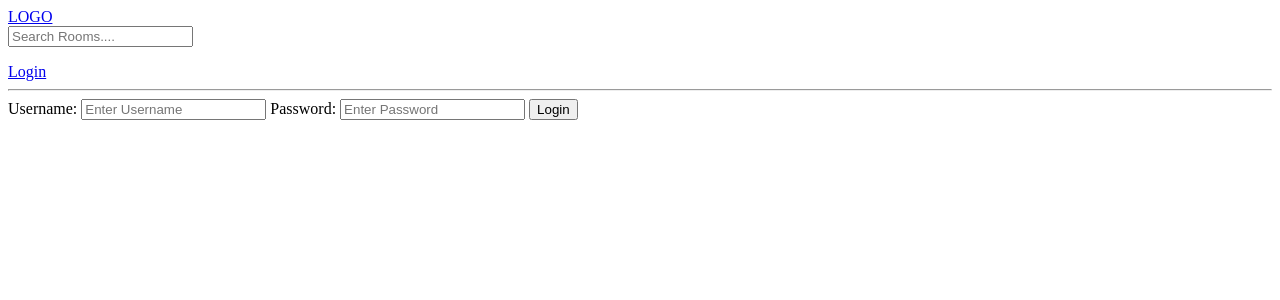
After one commit to salma-achour/Django, a Django app: page /login/ in a window 1280 px wide. The commit adds this page. Shown: the top 300 px of the page. Run offline with Django 4.2, Linux system fonts and the light colour scheme.

Commit message:
login/logout functionalities

```diff
--- /dev/null
+++ b/base/templates/base/login_register.html
@@ -0,0 +1,22 @@
+{% extends 'main.html' %}
+
+{% block content %}
+
+<div>
+<form action="" method="POST">
+
+    {% csrf_token %}
+
+    <label>Username: </label>
+    <input type="text" name="Username" placeholder="Enter Username">
+
+    <label>Password: </label>
+    <input type="password" name="Password" placeholder="Enter Password">
+
+    <input type="submit" value="Login">
+</form>
+
+</div>
+
+
+{% endblock content %}
--- a/base/urls.py
+++ b/base/urls.py
@@ -3,6 +3,8 @@ from django.urls import path
 from . import views
 
 urlpatterns = [
+    path('login/', views.loginPage, name="login"),
+    path('logout/', views.logoutUser, name="logout"),
     path('', views.home, name="home"),
     path('room/<str:pk>', views.room, name="room"),
     path('create-room/', views.create_room, name="create-room"),
--- a/base/views.py
+++ b/base/views.py
@@ -1,7 +1,11 @@
+from multiprocessing import context
 from django.shortcuts import redirect, render
+from django.contrib import messages
+from django.contrib.auth import authenticate, login, logout
 from django.db.models import Q
 from .models import Room, Topic
 from .forms import RoomForm
+from django.contrib.auth.models import User
 
 #rooms = [
 #    {'id':1, 'name':'Let\'s Learn Python'},
@@ -10,6 +14,30 @@ from .forms import RoomForm
 #]
 
 # Create your views here.
+def loginPage(request):
+    if request.method == 'POST':
+        username = request.POST.get('Username')
+        password = request.POST.get('Password')
+        try:
+            user = User.objects.get(username=username)
+        except:
+            messages.error(request, 'User does not exist.')
+
+        user = authenticate(request, username=username, password=password)
+        if user is not None:
+            login(request, user)
+            return redirect('home')
+        else:
+            messages.error(request, 'Username or Password are incorrect!')
+
+    context = {}
+    return render(request, "base/login_register.html", context)
+
+def logoutUser(request):
+    logout(request)
+    return redirect('home')
+
+
 def home(request):
     q = request.GET.get('q') if request.GET.get('q') != None else ''
     rooms = Room.objects.filter(
--- a/templates/main.html
+++ b/templates/main.html
@@ -8,6 +8,14 @@
 <body>
     {% include 'navbar.html' %}
 
+    {% if messages %}
+        <ul class="messages">
+            {% for message in messages %}
+            <li>{{ message }}</li>
+            {% endfor %}
+        </ul>
+    {% endif %}
+
     {% block content %}
 
 
--- a/templates/navbar.html
+++ b/templates/navbar.html
@@ -5,4 +5,9 @@
 <form action="{% url 'home' %}" method="GET">
     <input type="text" name="q" placeholder="Search Rooms....">
 </form>
+{% if request.user.is_authenticated %}
+<a href="{% url 'logout' %}">Logout</a>
+{% else %}
+<a href="{% url 'login' %}">Login</a>
+{% endif %}
 <hr>
```
Also changed, not shown: db.sqlite3.
